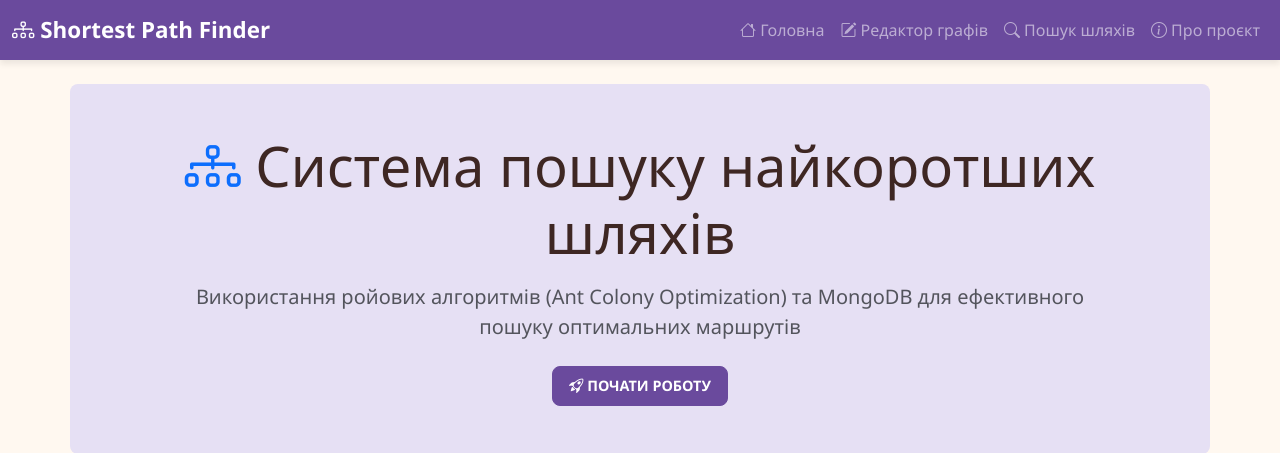
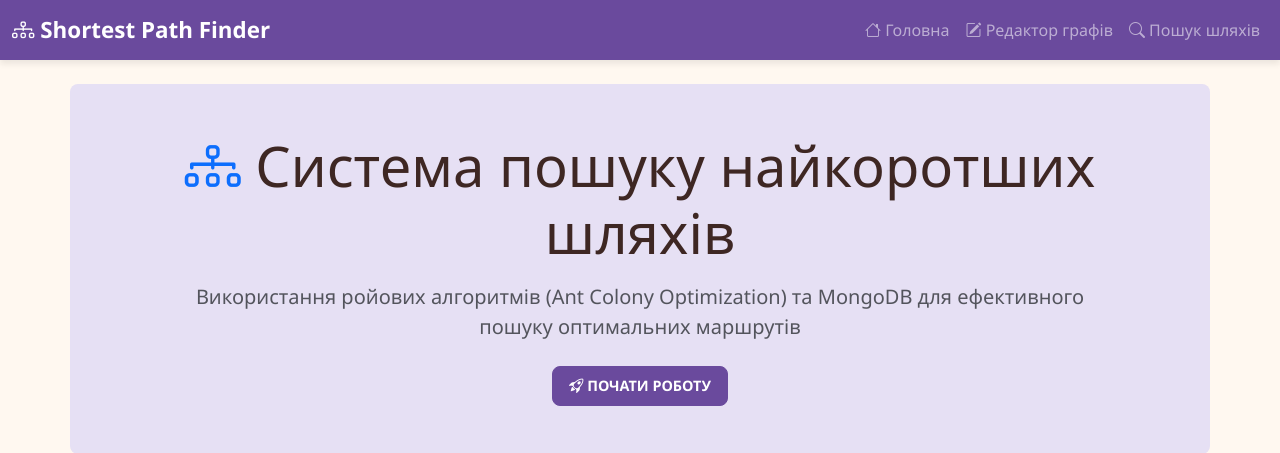
Before and after one commit to AntoskovaA/kyrsova, a Flask app: page / in a window 1280 px wide. Shown: the top 453 px of the page. Run offline with Flask 3, Linux system fonts and the light colour scheme; data that the repository does not hold is empty.

Commit message:
changed html

```diff
--- a/templates/base.html
+++ b/templates/base.html
@@ -39,11 +39,6 @@
                             <i class="bi bi-search"></i> Пошук шляхів
                         </a>
                     </li>
-                    <li class="nav-item">
-                        <a class="nav-link" href="{{ url_for('main.about') }}">
-                            <i class="bi bi-info-circle"></i> Про проєкт
-                        </a>
-                    </li>
                 </ul>
             </div>
         </div>
```
